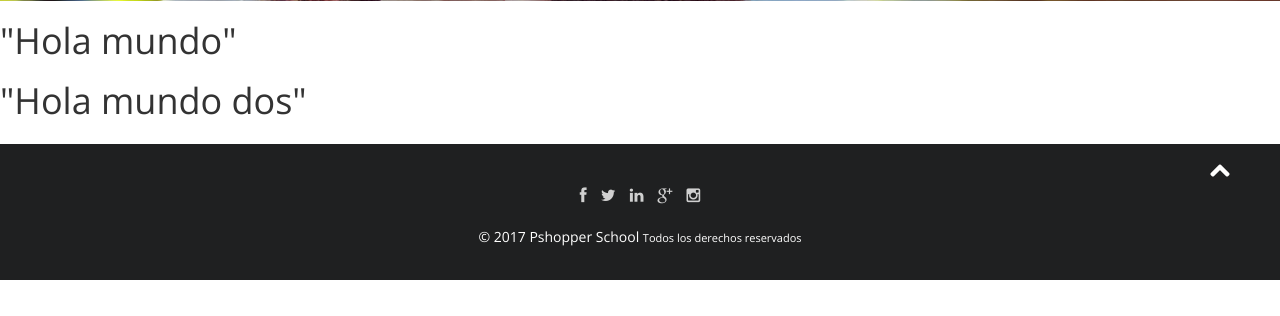
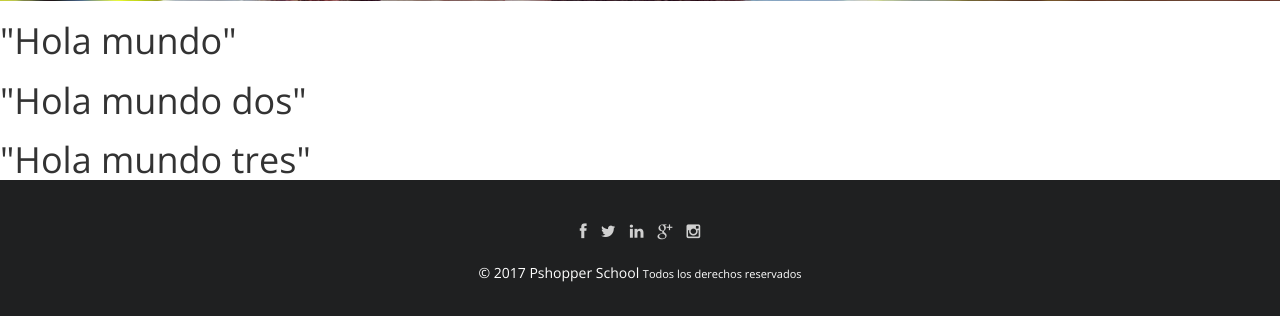
Before and after one commit to FrostedInf/book-store, a Flask app: page / in a window 1280 px wide. Shown: the part 591-907 px from the top of the page. Before the commit the page ends 871 px from the top, so only its background shows below. Run offline with Flask 2, Linux system fonts and the light colour scheme; some libraries are stand-ins or nearby versions.

Commit message:
otro hola mundo3

```diff
--- a/templates/index.html
+++ b/templates/index.html
@@ -4,4 +4,5 @@
 {% block content %}
 <h1> "Hola mundo"</h1>
 <h1> "Hola mundo dos"</h1>
+<h1> "Hola mundo tres"</h1>
 {% endblock %}
```
